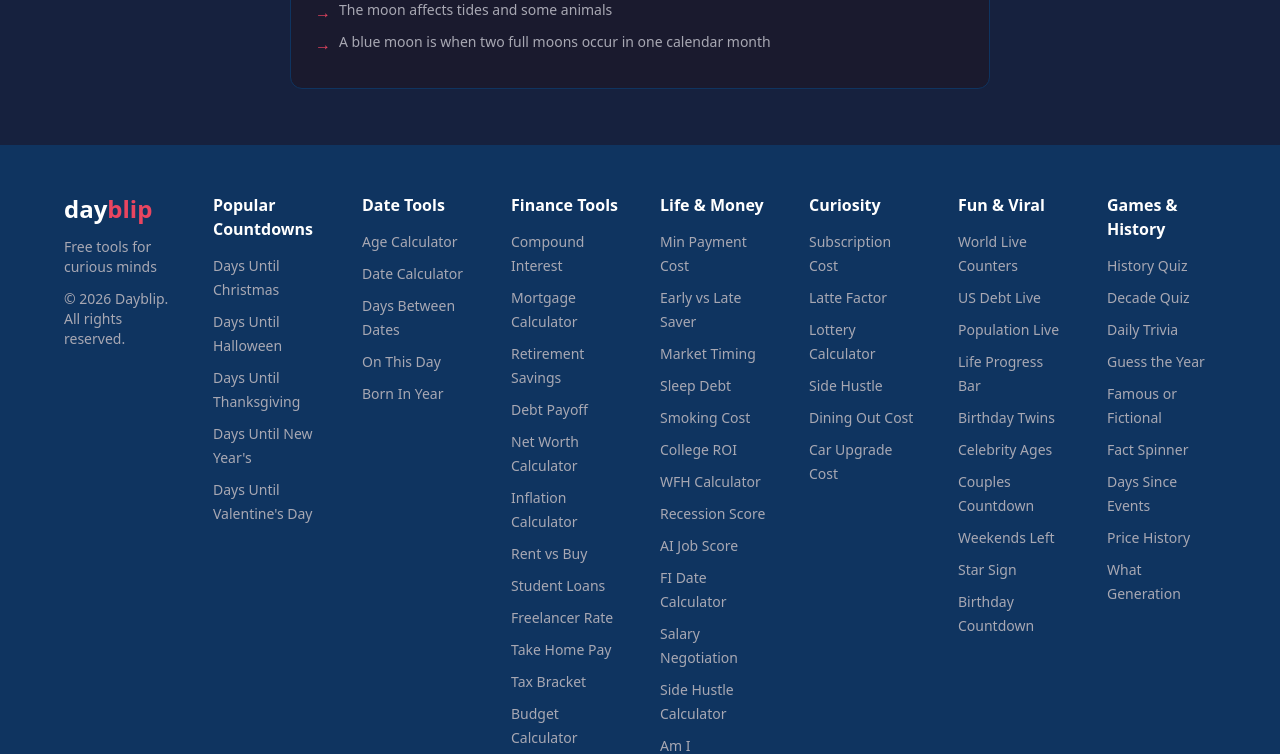
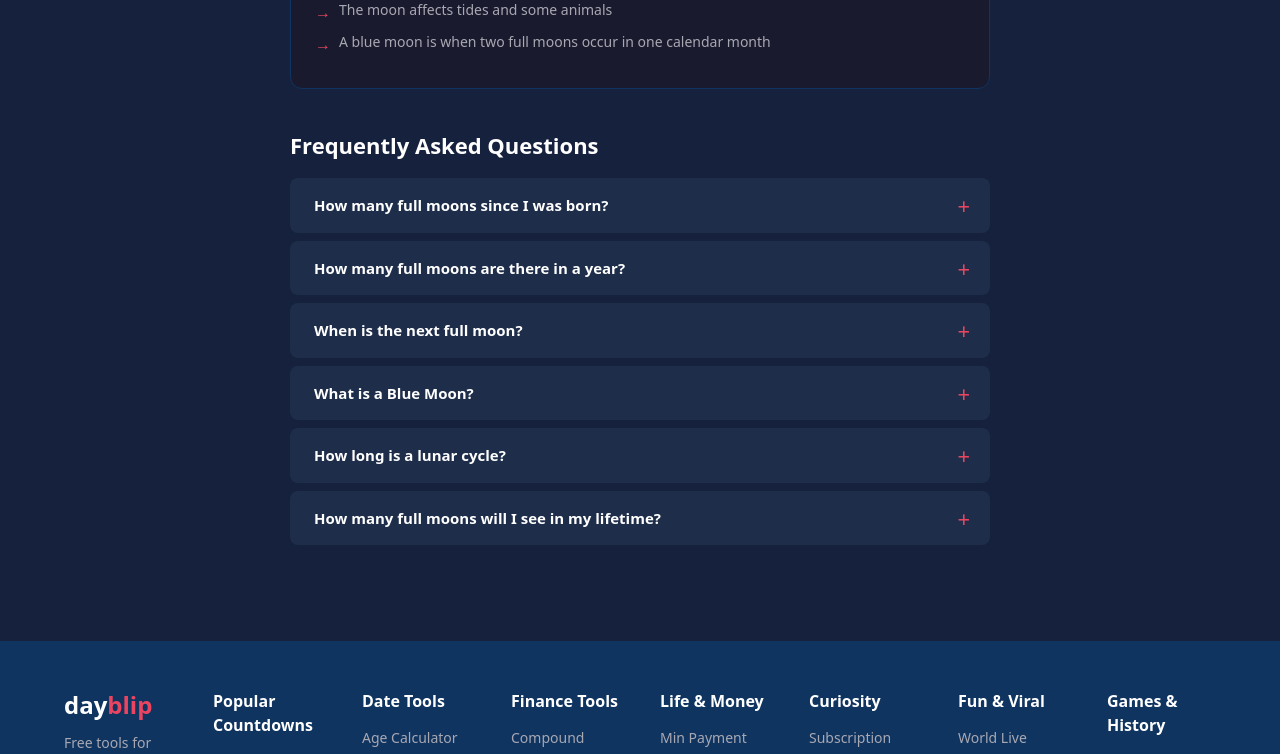
Before and after one commit to pierre2000it-max/dayblip, a Next.js app: page /full-moons in a window 1280 px wide. Shown: the part 1620-2374 px from the top of the page. Built offline with nearby package versions, Linux system fonts and the light colour scheme.

Commit message:
Deepen /full-moons with FAQPage schema + Quick Answer targeting 176 GSC impressions; fix summer-break meta for 47 impression query

```diff
--- a/src/app/days-until/[slug]/page.tsx
+++ b/src/app/days-until/[slug]/page.tsx
@@ -97,7 +97,7 @@ const HOLIDAY_META_DESCRIPTIONS: Record<string, string> = {
 
 // ── Per-slug title overrides (for better CTR on specific search queries) ──────
 const HOLIDAY_TITLE_OVERRIDES: Record<string, string> = {
-  "summer-break": "How Many Days Until Summer Break? Live Countdown | Dayblip",
+  "summer-break": "Days Until Summer Break 2026 — Live Countdown | Dayblip",
 };
 
 // ── Metadata ─────────────────────────────────────────────────────────────────
@@ -115,7 +115,7 @@ export async function generateMetadata({
   const descriptionText = params.slug === "christmas"
     ? "How many days until Christmas 2026? Live countdown to December 25 showing exact days, hours, minutes and seconds remaining. Free — no signup required."
     : params.slug === "summer-break"
-    ? "Live countdown showing exactly how many days hours minutes and seconds until the first day of summer. Updates every second. Free — no signup ever."
+    ? "How many days until summer break 2026? Live countdown for students showing exact days, hours, minutes and seconds until school lets out. Free — no signup."
     : HOLIDAY_META_DESCRIPTIONS[params.slug]
     ?? (intro
       ? intro.length > 160 ? `${intro.slice(0, 157).trimEnd()}...` : intro
--- a/src/app/full-moons/FullMoonsTool.tsx
+++ b/src/app/full-moons/FullMoonsTool.tsx
@@ -1,6 +1,45 @@
 "use client";
 import { useState } from "react";
 import ShareButtons from "@/components/ShareButtons";
+import FAQAccordion from "@/components/FAQAccordion";
+import SchemaMarkup from "@/components/SchemaMarkup";
+
+const faqItems = [
+  {
+    question: "How many full moons since I was born?",
+    answer: "Enter your birthday in the Dayblip full moons calculator and it will show exactly how many full moons have occurred since the day you were born. The average person witnesses approximately 1,000 full moons in a lifetime — one every 29.5 days.",
+  },
+  {
+    question: "How many full moons are there in a year?",
+    answer: "There are typically 12 full moons in a year, one per month. Occasionally there are 13 full moons in a year — when this happens the extra full moon is called a Blue Moon. A Blue Moon occurs approximately every 2.5 years.",
+  },
+  {
+    question: "When is the next full moon?",
+    answer: "Full moons occur every 29.5 days on average. The Dayblip full moons calculator shows the exact date of the next full moon and counts down the days, hours, and minutes until it arrives.",
+  },
+  {
+    question: "What is a Blue Moon?",
+    answer: "A Blue Moon is the name given to the extra full moon that occurs when a year has 13 full moons instead of the usual 12. The phrase \"once in a Blue Moon\" refers to this rarity — it happens approximately every 2.5 years, or about 7 times every 19 years.",
+  },
+  {
+    question: "How long is a lunar cycle?",
+    answer: "A lunar cycle — from one full moon to the next — takes exactly 29 days, 12 hours, 44 minutes, and 3 seconds on average. This is called a synodic month. It differs slightly from a calendar month which is why full moon dates shift each year.",
+  },
+  {
+    question: "How many full moons will I see in my lifetime?",
+    answer: "The average human lifespan of 72 years contains approximately 890 full moons. If you live to 80 you will witness around 1,000 full moons. The Dayblip calculator shows exactly how many you have already seen based on your birthday.",
+  },
+];
+
+const faqSchema = {
+  "@context": "https://schema.org",
+  "@type": "FAQPage",
+  "mainEntity": faqItems.map(item => ({
+    "@type": "Question",
+    "name": item.question,
+    "acceptedAnswer": { "@type": "Answer", "text": item.answer },
+  })),
+};
 
 const REF_FULL_MOON = new Date(2025, 0, 13); // Jan 13, 2025
 const LUNAR_CYCLE   = 29.53059; // days
@@ -64,6 +103,7 @@ export default function FullMoonsTool() {
 
   return (
     <div className="min-h-screen bg-[#1a1a2e]">
+      <SchemaMarkup schemas={[faqSchema]} />
       <section className="px-6 py-16 text-center" style={{ background: "linear-gradient(135deg, #1a1a2e 0%, #0f3460 100%)" }}>
         <div className="mx-auto max-w-[700px]">
           <div className="mb-4 text-6xl">🌕</div>
@@ -141,6 +181,8 @@ export default function FullMoonsTool() {
               <div key={f} className="flex gap-2 mb-2"><span className="text-[#e94560]">→</span><span className="text-[#a8a8b3] text-sm">{f}</span></div>
             ))}
           </div>
+
+          <FAQAccordion items={faqItems} />
         </div>
       </section>
     </div>
--- a/src/app/full-moons/page.tsx
+++ b/src/app/full-moons/page.tsx
@@ -2,7 +2,7 @@ import type { Metadata } from "next";
 import FullMoonsTool from "./FullMoonsTool";
 export const metadata: Metadata = {
   title: "How Many Full Moons Since I Was Born? Calculator | Dayblip",
-  description: "Calculate how many full moons you have witnessed since your birthday. Live count updated in real time. Free — no signup required.",
+  description: "Calculate how many full moons have occurred since your birthday. See your lunar milestone count, next full moon date, and Blue Moon history. Free — no signup.",
   keywords: ["how many full moons have I lived", "next full moon", "full moon calculator", "moon phase today"],
 };
 export default function FullMoonsPage() { return <FullMoonsTool />; }
```
